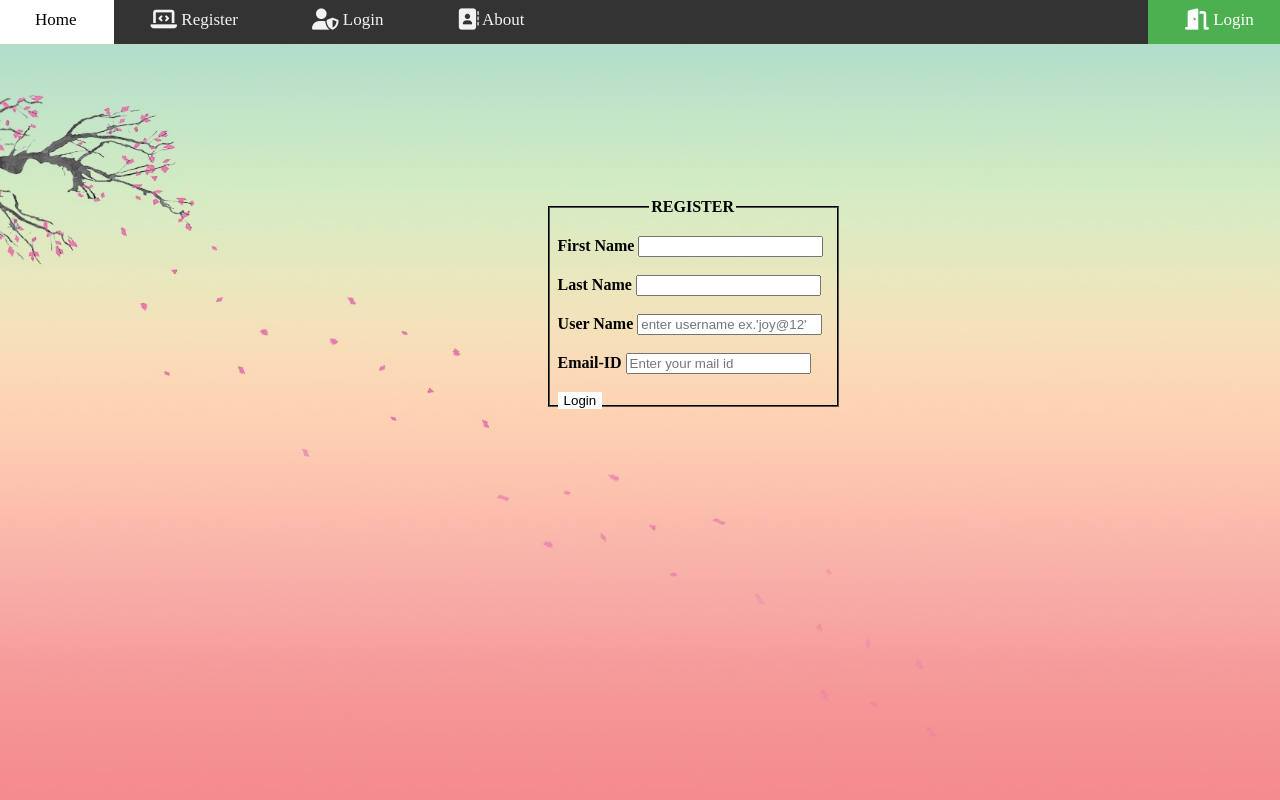
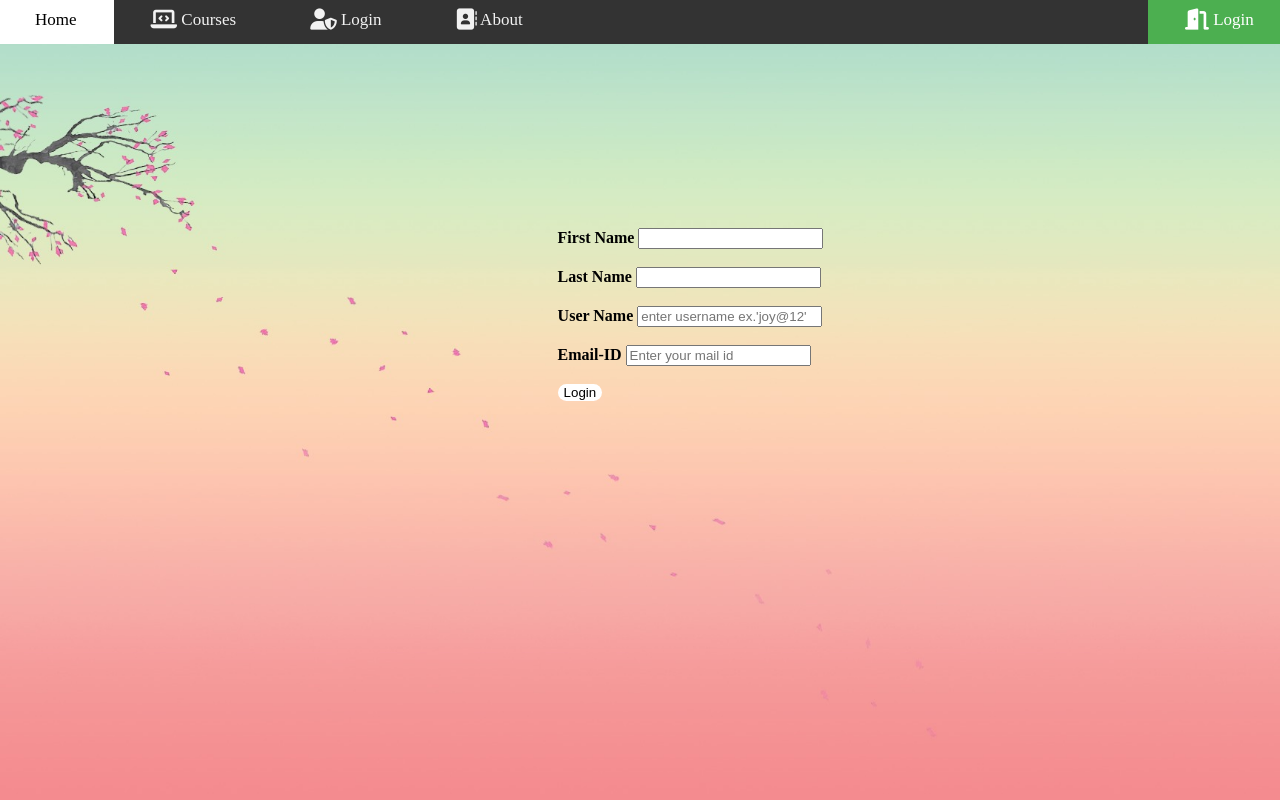
Before and after one commit to john-s21/Django-Web-App, a Django app: page /home/log.html in a window 1280 px wide. Run offline with Django 3.2, Linux system fonts and the light colour scheme; some libraries are stand-ins or nearby versions.

Commit message:
coming closer to perfect

```diff
--- a/enroll/static/CSS/main.css
+++ b/enroll/static/CSS/main.css
@@ -1,5 +1,7 @@
+html {scroll-behavior: smooth;}
+
 body {
-        background: url('/static/images/bgr.jpg');
+        background-image: url('/static/images/bgr.jpg');
         background-repeat: no-repeat;
         background-size: cover;
 }
@@ -86,6 +88,7 @@ table{
             padding: 14px 37px;
             text-decoration: none;
             font-size: 17px;
+            transition-duration: 0.9s;
 }
 
 .topnav a:hover {
@@ -116,25 +119,34 @@ table{
 }
 
 #fieldset02 {
+        position: absolute;
+        left: 50%;
+        top: 50%;
         padding: 20px 9px 5px 8px;
         background-color: transparent;
-        border-color: transparent;
         color:black;
         height: 180px;
         width: 270px;
-        border-color:black;
+        border-color: transparent;
         text-align: left;
-        align-items: right;
+
 }
 
+#fieldset02:hover{
+            box-shadow: 0 0 12px 5px black;
+            background-color: #ddd;
+            transition-duration: 0.9s;
+            background-color: rgba(0, 0, 0, 0);
+            background-color: rgba(0, 0, 0, 0, 1);
+}
 .button {
         color: Black;
         cursor: pointer;
-        border-radius: 0px;
+        border-radius: 37px;
         text-decoration: none;
         border: none;
         background-color: white;
-        transition-duration: 0.6s;
+        transition-duration: 0.9s;
 }
 
 .button:hover {
@@ -143,6 +155,6 @@ table{
         box-shadow: 0 12px 16px 0 black;
 }
 
-footer {
-        display: block;
+.container button b4 {
+            position: center;
 }
--- a/enroll/static/JS/main.js
+++ b/enroll/static/JS/main.js
@@ -1,2 +1,4 @@
 function con()
-    {alert("Registration successful!");}
+    {
+    document.getElementById("body_login").style.filter: blur(4px);
+    }
--- a/enroll/templates/home.html
+++ b/enroll/templates/home.html
@@ -18,7 +18,7 @@
                     <p>Which enables students to take participate in various programming practices and skill full in live projects.</p>
                     <p>So, Please kindly reach us at <a class="hyper" target="_blank" href="https://mail.google.com/mail/?view=cm&fs=1&to=career@eleaftech.com"><b>career@eleaftech.com</b></a>
                     If you see yourself capable of teaching good Value and Education to our Students.</p>
-                        <label><b>---FOR STUDENTS ONLY---</b></label>
+                        <br><label><b><u>FOR STUDENTS ONLY</u></b></label>
                     <p>Register yourself for the Available course. Upon joining you'll get welcome kit along with an access to our <i><b>Virtual lab Environment</b></i></p>
                     <p>Access valid after 1Yr of course completion.</p>
                 </div>
--- a/enroll/templates/index.html
+++ b/enroll/templates/index.html
@@ -11,8 +11,8 @@
 
                 <div class="topnav">
                     <a class="active" id="bb" href="{% url 'home' %}">Home</a>
-                    <a class="" href="{% url 'new' %}" title="Account Registration">
-                        <i class="fas fa-laptop-code fa-lg" title="Account Registration"></i> Register</a>
+                    <a class="" href="{% url 'new' %}" title="Courses">
+                        <i class="fas fa-laptop-code fa-lg" title="Courses"></i> Courses</a>
                     <a class="" href="{% url 'records' %}" title="Admin-Login">
                         <i class="fas fa-user-shield fa-lg" title="Admin-Login"></i> Login</a>
                     <a class="" href="{% url 'contact' %}" title="About Us">
--- a/enroll/templates/log.html
+++ b/enroll/templates/log.html
@@ -6,26 +6,23 @@
         <meta charset="UTF-8">
         <title>User-Login</title>
     </head>
-    <body>
+    <body id="body_login">
         <center>
         <br>
         <br>
         <div class="container">
-            <form method="POST" name="form-1">
+            <form method="POST" name="form-1" autocomplete="off">
                 {% csrf_token %}
                 <fieldset id="fieldset02">
-                    <legend align="center">
-                        <label><b>REGISTER</b></label>
-                    </legend>
                     <label><b>First Name </b></label>
-                    <input id="in01" type="text" name="fname" required  ><br><br>
+                    <input id="in01" type="text" name="fname" required  onfocus="con()"><br><br>
                     <label><b>Last Name </b></label>
                     <input id="in02" type="text" name="lname" required><br><br>
                     <label><b>User Name </b></label>
                     <input id="in03" type="text" placeholder="enter username ex.'joy@12'" name="uname" required><br><br>
                     <label><b>Email-ID  </b></label>
                     <input id="in04" type="email" placeholder="Enter your mail id" name="mail" required><br><br>
-                    <button class="button b4" type="submit" value="post">Login</button>
+                    <button class="button b4" value="post" type="submit">Login</button>
                 </fieldset>
             </form>
         </div>
```
